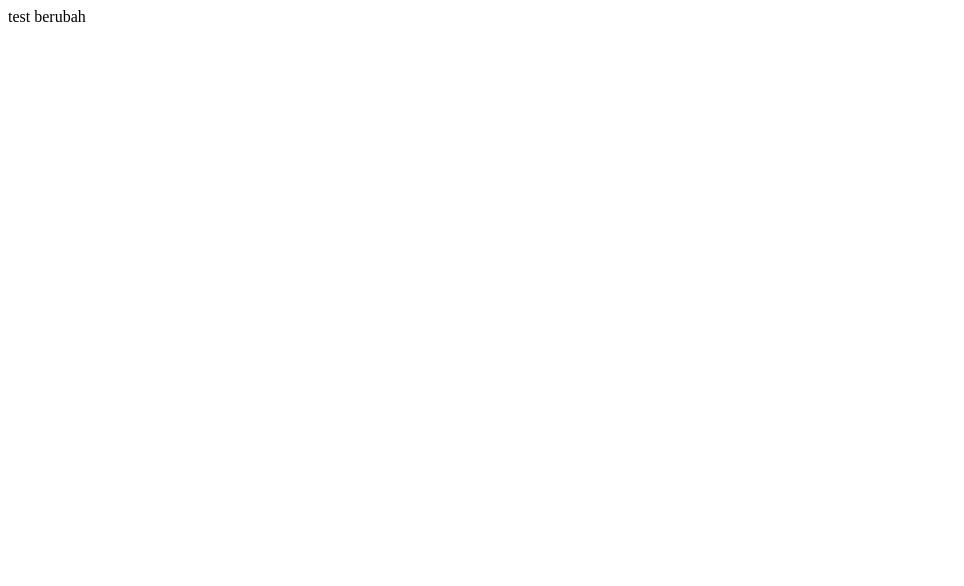
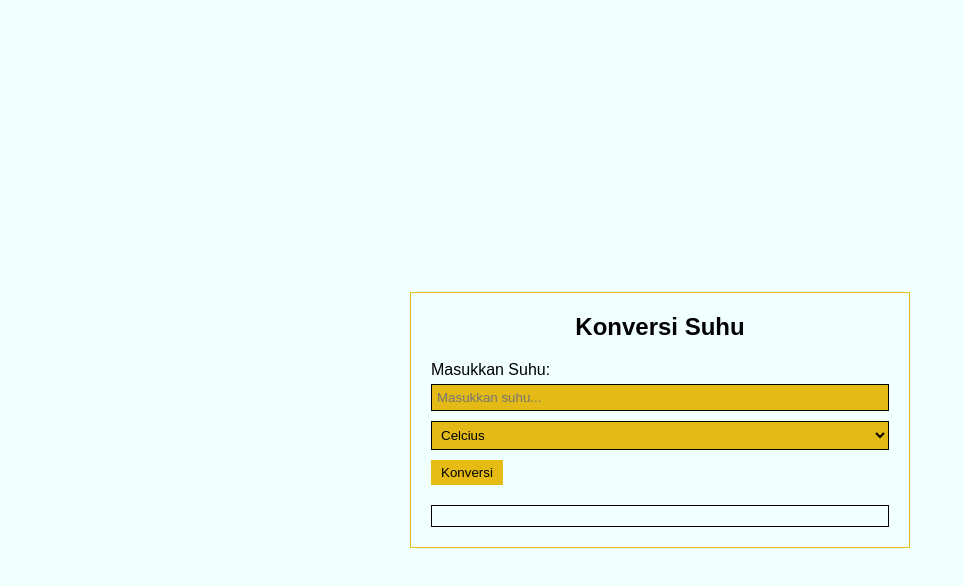
Before and after one commit to revou-fundamental-course/5-feb-24-cakturo1, a plain HTML site: page index.html in a window 1280 px wide. Shown: the whole page, without its empty margins (0-964 px from the left). Drawn offline with Linux system fonts and the light colour scheme.

Commit message:
mudahan fix

```diff
--- /dev/null
+++ b/css/style.css
@@ -0,0 +1,59 @@
+* {
+  box-sizing: border-box;
+  margin: 0;
+  padding: 0;
+}
+
+body {
+  width: 100%;
+  height: 100vh;
+  display: flex;
+  justify-content: center;
+  align-items: center;
+  font-family: sans-serif;
+  margin: 20px;
+  background-color: azure;
+}
+
+.container {
+  width: 500px;
+  border: 1.5px solid #e3ba16;
+  padding: 20px;
+}
+
+h2 {
+  text-align: center;
+  margin-bottom: 20px;
+}
+
+form {
+  margin-top: 20px;
+}
+
+label {
+  display: block;
+  margin-bottom: 5px;
+}
+
+input,
+select {
+  width: 100%;
+  padding: 5px;
+  margin-bottom: 10px;
+  border: 1px solid #000000;
+  background-color: #e3ba16;
+}
+
+button {
+  padding: 5px 10px;
+  background-color: #e6bb13;
+  color: #000000;
+  border: none;
+  cursor: pointer;
+}
+
+#hasil-konversi {
+  margin-top: 20px;
+  border: 1px solid #000000;
+  padding: 10px;
+}
--- a/index.html
+++ b/index.html
@@ -1,2 +1,30 @@
-test
-berubah
+<!DOCTYPE html>
+<html lang="en">
+  <head>
+    <meta charset="UTF-8" />
+    <meta name="viewport" content="width=device-width, initial-scale=1.0" />
+    <title>Konversi Suhu</title>
+    <link rel="stylesheet" href="css/style.css" />
+  </head>
+  <body>
+    <div class="container">
+      <h2>Konversi Suhu</h2>
+      <form action="#">
+        <label for="suhu">Masukkan Suhu:</label>
+        <input
+          type="number"
+          id="suhu"
+          name="suhu"
+          placeholder="Masukkan suhu..."
+        />
+        <select name="satuan" id="satuan">
+          <option value="celcius">Celcius</option>
+          <option value="fahrenheit">Fahrenheit</option>
+        </select>
+        <button type="submit">Konversi</button>
+      </form>
+      <div id="hasil-konversi"></div>
+    </div>
+    <script src="js/script.js"></script>
+  </body>
+</html>
--- /dev/null
+++ b/js/script.js
@@ -0,0 +1,29 @@
+const form = document.querySelector("form");
+const inputSuhu = document.querySelector("#suhu");
+const selectSatuan = document.querySelector("#satuan");
+const hasilKonversi = document.querySelector("#hasil-konversi");
+
+form.addEventListener("submit", (event) => {
+  event.preventDefault();
+
+  const suhu = parseFloat(inputSuhu.value);
+  const satuan = selectSatuan.value;
+
+  let hasil;
+
+  if (satuan === "celcius") {
+    hasil = konversiCelciusKeFahrenheit(suhu);
+    hasilKonversi.innerHTML = `${suhu}°C sama dengan ${hasil}°F`;
+  } else {
+    hasil = konversiFahrenheitKeCelcius(suhu);
+    hasilKonversi.innerHTML = `${suhu}°F sama dengan ${hasil}°C`;
+  }
+});
+
+function konversiCelciusKeFahrenheit(suhu) {
+  return (suhu * 9) / 5 + 32;
+}
+
+function konversiFahrenheitKeCelcius(suhu) {
+  return ((suhu - 32) * 5) / 9;
+}
```
Also changed, not shown: style.css (deleted).
